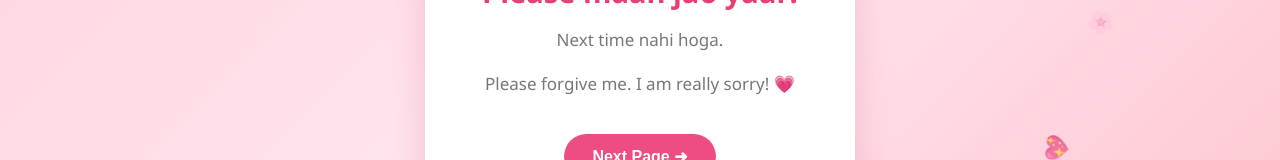
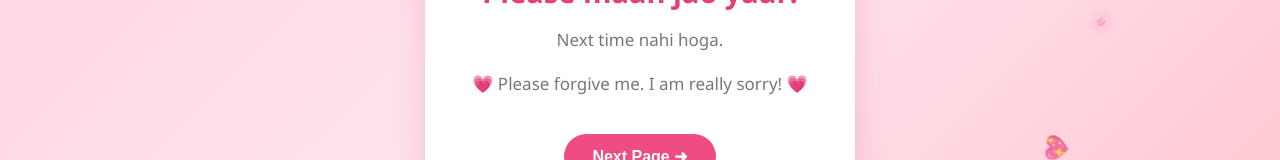
Before and after one commit to kaluvai11/kartik-website, a plain HTML site: page index.html in a window 1280 px wide. Both pictures are taken after a click on the button "Click Here 💗". Shown: the part 361-521 px from the top of the page. Drawn offline with Linux system fonts and the light colour scheme.

Commit message:
Fix HTML encoding issues in index.html

```diff
--- a/index.html
+++ b/index.html
@@ -25,7 +25,7 @@
       <div class="emoji">🥺❤️</div>
       <h1>Please maan jao yaar!</h1>
       <p>Next time nahi hoga.</p>
-      <p>Please forgive me. I am really sorry! 💗</p>
+      <p>💗 Please forgive me. I am really sorry! 💗</p>
       <button onclick="showPage(3)">Next Page ➜</button>
     </section>
 
```
